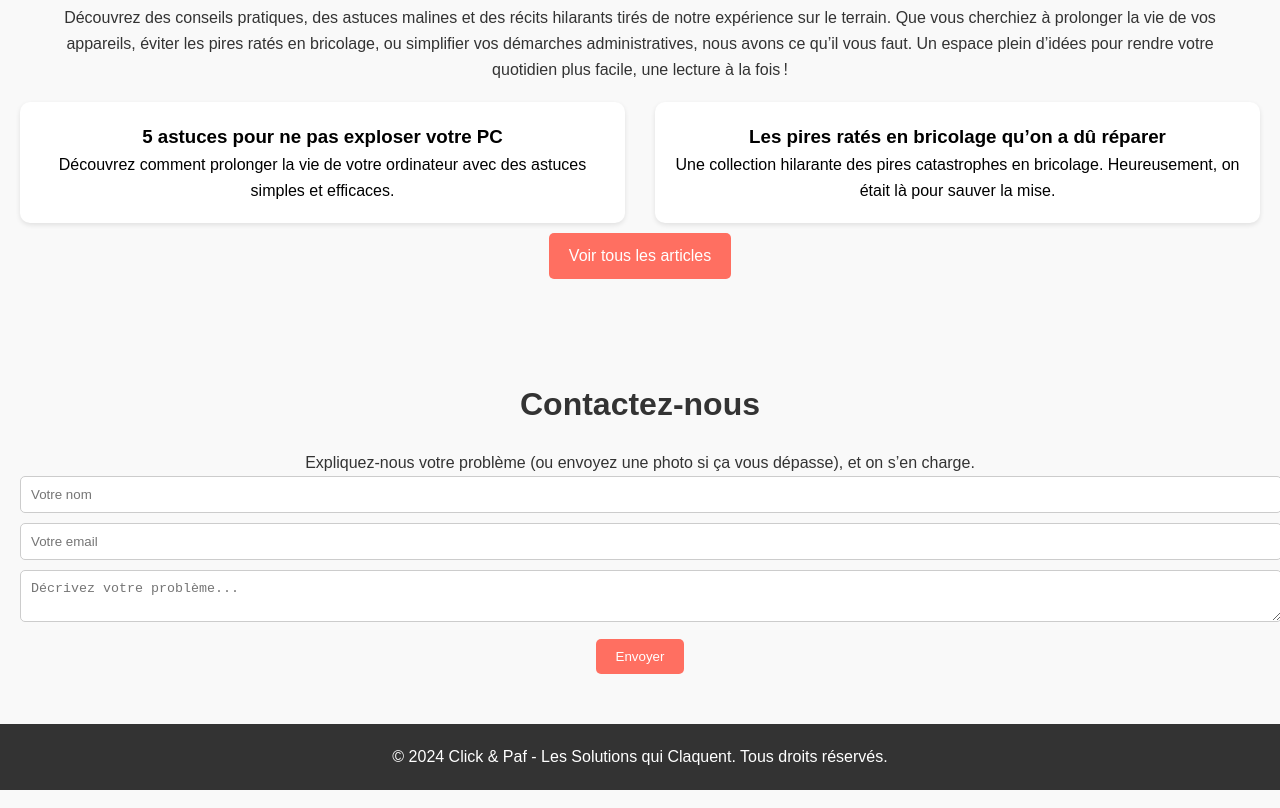
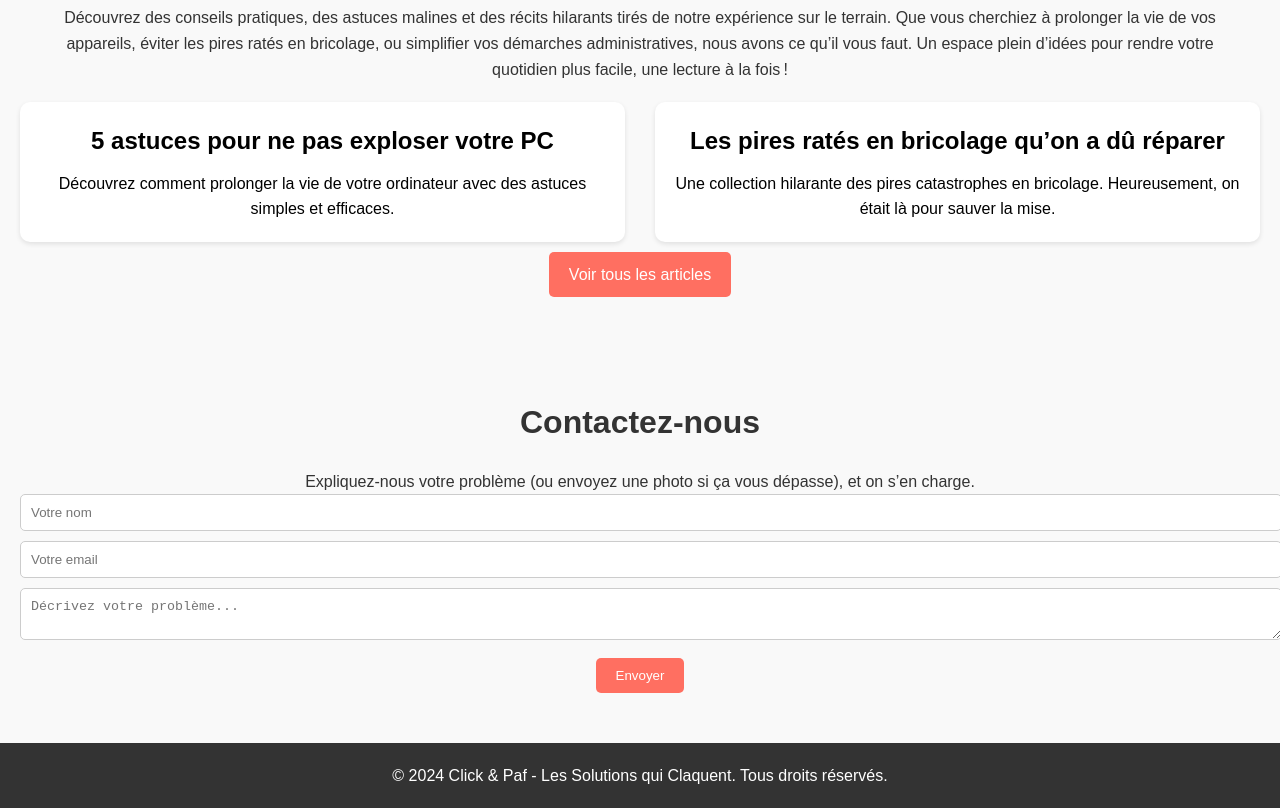
Before and after one commit to BatMaxou/esgi-clicketpaf, a Next.js app: page / in a window 1280 px wide. Shown: the part 1980-2788 px from the top of the page. Built offline with nearby package versions, Linux system fonts and the light colour scheme.

Commit message:
:mag: Add some keywords

```diff
--- a/src/app/layout.js
+++ b/src/app/layout.js
@@ -3,7 +3,7 @@ import './globals.css';
 export const metadata = {
   title: "Click & Paf - Les Solutions qui Claquent",
   description: "Des solutions rapides et efficaces pour vos problèmes quotidiens. Click & Paf : un, clic et c'est réglé !",
-  keywords: "click, paf, solutions, clic, réglé, rapide, efficace, problèmes, quotidiens, click & paf, click and paf, click&paf, clickandpaf",
+  keywords: "click, paf, solutions, clic, réglé, problèmes, quotidiens, click & paf, click and paf, click&paf, clickandpaf, solution, seul clic, bricolage, quotidien, rapide, efficace, service, express, assistance, domicile, SOS, sos, administratif, astuces, astuce, pratique",
 };
 
 const RootLayout = ({ children }) => {
--- a/src/app/page.js
+++ b/src/app/page.js
@@ -79,14 +79,14 @@ const App = () => {
         <div className="blog-grid">
           <article className="blog-card">
               <a href="blog/5-astuces-pour-proteger-votre-pc.html" title="Lire : 5 astuces pour ne pas exploser votre PC">
-                  <h1>5 astuces pour ne pas exploser votre PC</h1>
+                  <h3>5 astuces pour ne pas exploser votre PC</h3>
                   <p>Découvrez comment prolonger la vie de votre ordinateur avec des astuces simples et efficaces.</p>
               </a>
           </article>
 
           <article className="blog-card">
               <a href="blog/les-pires-rates-en-bricolage.html" title="Lire : Les pires ratés en bricolage qu’on a dû réparer">
-                  <h1>Les pires ratés en bricolage qu’on a dû réparer</h1>
+                  <h3>Les pires ratés en bricolage qu’on a dû réparer</h3>
                   <p>Une collection hilarante des pires catastrophes en bricolage. Heureusement, on était là pour sauver la mise.</p>
               </a>
           </article>
```
